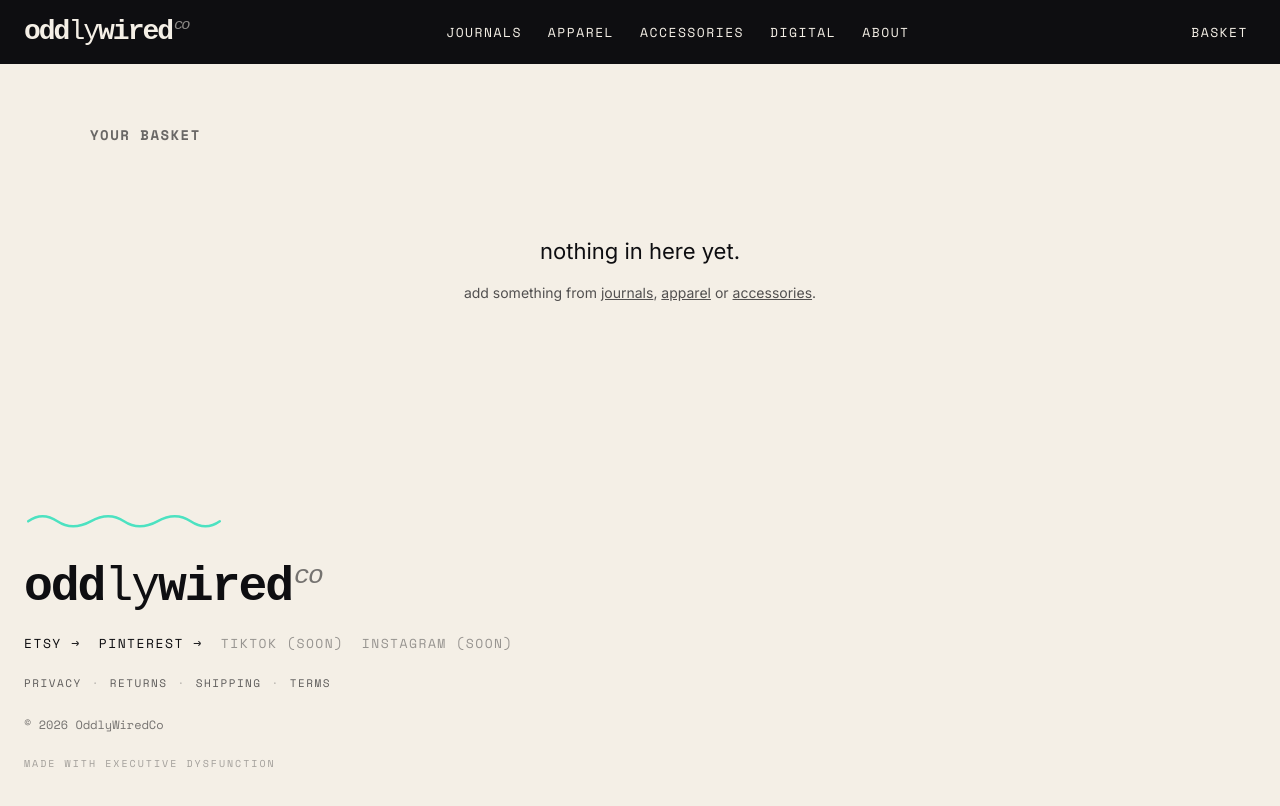
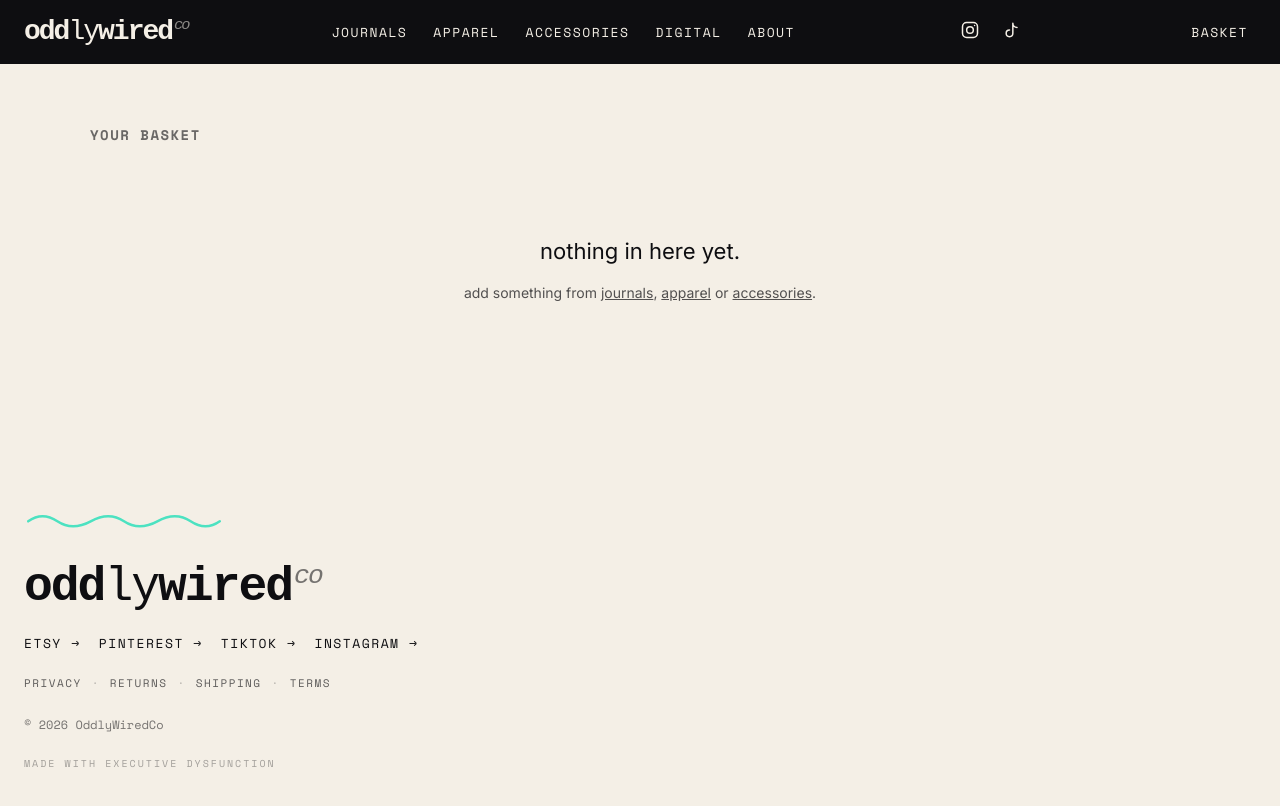
Before and after one commit to zeusbuild-ops/oddlywiredco-site, an Astro site: page /cart in a window 1280 px wide. Built offline with nearby package versions, Linux system fonts and the light colour scheme; Astro itself is replaced by a stand-in of ours.

Commit message:
feat(socials): Instagram + TikTok live in nav and footer
Both accounts are now active (@oddlywiredco on both platforms).

  SiteFooter
  - TikTok + Instagram flipped from "(soon)" to live links
    (tiktok.com/@oddlywiredco, instagram.com/oddlywiredco)

  SiteNav (top of every page)
  - Desktop nav: small monochrome IG + TikTok SVG icons between
    the nav links and the basket. Hover state matches the pulse
    mint accent.
  - Mobile drawer: divider + instagram + tiktok rows at the bottom
    so phones get the same access via the hamburger.
  - Hamburger breakpoint bumped 640 → 800px. Tablets in portrait
    (iPad 768px) now get the drawer too. The pre-existing nav was
    already only 3px under at 720px viewport; adding the socials
    inline would have pushed it 83px over. Hiding the inline nav
    on tablets fixes both the new overflow risk and the
    pre-existing tightness.

```diff
--- a/src/components/SiteFooter.astro
+++ b/src/components/SiteFooter.astro
@@ -4,12 +4,14 @@ import Squiggle from './Squiggle.astro';
 
 const ETSY_SHOP_URL = 'https://www.etsy.com/shop/OddlyWiredCo';
 const PINTEREST_URL = 'https://uk.pinterest.com/oddlywiredco/';
+const TIKTOK_URL    = 'https://www.tiktok.com/@oddlywiredco';
+const INSTAGRAM_URL = 'https://www.instagram.com/oddlywiredco/';
 
 const socials = [
   { platform: 'Etsy',      url: ETSY_SHOP_URL,    status: 'live' },
   { platform: 'Pinterest', url: PINTEREST_URL,    status: 'live' },
-  { platform: 'TikTok',    url: null as string | null, status: 'coming-soon' },
-  { platform: 'Instagram', url: null as string | null, status: 'coming-soon' },
+  { platform: 'TikTok',    url: TIKTOK_URL,       status: 'live' },
+  { platform: 'Instagram', url: INSTAGRAM_URL,    status: 'live' },
 ];
 
 const legal = [
--- a/src/components/SiteNav.astro
+++ b/src/components/SiteNav.astro
@@ -7,6 +7,10 @@ const links = [
   { label: 'accessories', href: '/accessories' },
   { label: 'digital',     href: '/digital' },
   { label: 'about',       href: '/about' },
+];
+const socials = [
+  { label: 'instagram', href: 'https://www.instagram.com/oddlywiredco/' },
+  { label: 'tiktok',    href: 'https://www.tiktok.com/@oddlywiredco' },
 ];
 function isActive(href: string) {
   if (href === '/journals') return pathname.startsWith('/journals');
@@ -29,6 +33,30 @@ function isActive(href: string) {
       </li>
     ))}
   </ul>
+  <ul class="socials desktop" aria-label="Social links">
+    <li>
+      <a href="https://www.instagram.com/oddlywiredco/"
+         target="_blank" rel="noopener noreferrer"
+         class="social-link" aria-label="OddlyWiredCo on Instagram (opens new tab)">
+        <svg width="20" height="20" viewBox="0 0 24 24" fill="none" stroke="currentColor"
+             stroke-width="1.8" stroke-linecap="round" stroke-linejoin="round" aria-hidden="true">
+          <rect x="3" y="3" width="18" height="18" rx="5"/>
+          <circle cx="12" cy="12" r="4"/>
+          <circle cx="17.5" cy="6.5" r="0.9" fill="currentColor" stroke="none"/>
+        </svg>
+      </a>
+    </li>
+    <li>
+      <a href="https://www.tiktok.com/@oddlywiredco"
+         target="_blank" rel="noopener noreferrer"
+         class="social-link" aria-label="OddlyWiredCo on TikTok (opens new tab)">
+        <svg width="20" height="20" viewBox="0 0 24 24" fill="none" stroke="currentColor"
+             stroke-width="1.8" stroke-linecap="round" stroke-linejoin="round" aria-hidden="true">
+          <path d="M9 12a4 4 0 1 0 4 4V4a5 5 0 0 0 5 5"/>
+        </svg>
+      </a>
+    </li>
+  </ul>
   <a href="/cart" class="cart-link" aria-label="basket">
     basket
     <span class="cart-badge" data-cart-badge aria-hidden="true" style="display:none"></span>
@@ -41,6 +69,17 @@ function isActive(href: string) {
   <ul>
     {links.map(l => (
       <li><a href={l.href} class:list={[{ active: isActive(l.href) }]}>{l.label}</a></li>
+    ))}
+  </ul>
+  <div class="drawer-divider" aria-hidden="true"></div>
+  <ul class="drawer-socials">
+    {socials.map(s => (
+      <li>
+        <a href={s.href} target="_blank" rel="noopener noreferrer"
+           aria-label={`OddlyWiredCo on ${s.label} (opens new tab)`}>
+          {s.label} →
+        </a>
+      </li>
     ))}
   </ul>
 </div>
@@ -107,6 +146,18 @@ function isActive(href: string) {
   }
   .links a:hover::after, .links a.active::after { transform: scaleX(1); }
   .links a:focus-visible { outline: 2px solid var(--owc-pulse); outline-offset: 4px; border-radius: 2px; }
+  .socials {
+    list-style: none; display: flex; gap: 14px; padding: 0; margin: 0 0 0 18px;
+    align-items: center;
+  }
+  .social-link {
+    color: inherit; display: inline-flex; align-items: center; justify-content: center;
+    padding: 4px; border-radius: 4px;
+    transition: color 200ms ease, transform 200ms ease;
+  }
+  .social-link:hover { color: var(--owc-pulse); transform: translateY(-1px); }
+  .social-link:focus-visible { outline: 2px solid var(--owc-pulse); outline-offset: 2px; }
+  .site-nav[data-state="compact"] .social-link svg { width: 17px; height: 17px; }
   .cart-link {
     color: inherit; text-decoration: none;
     font-size: 13px; text-transform: uppercase; letter-spacing: 1.5px;
@@ -139,8 +190,18 @@ function isActive(href: string) {
     font-family: var(--font-mono); font-size: 18px; text-transform: uppercase;
     min-height: 44px; display: flex; align-items: center;
   }
-  @media (max-width: 640px) {
-    .links.desktop { display: none; }
+  .drawer-divider {
+    height: 1px; background: var(--owc-bone); opacity: 0.15;
+    margin: 18px 0;
+  }
+  .drawer-socials { list-style: none; padding: 0; display: flex; flex-direction: column; gap: 4px; }
+  .drawer-socials a {
+    font-size: 14px; letter-spacing: 2px; opacity: 0.75;
+    min-height: 40px;
+  }
+  .drawer-socials a:hover { opacity: 1; color: var(--owc-pulse); }
+  @media (max-width: 800px) {
+    .links.desktop, .socials.desktop { display: none; }
     .hamburger { display: flex; }
   }
   @media (prefers-reduced-motion: reduce) {
```
